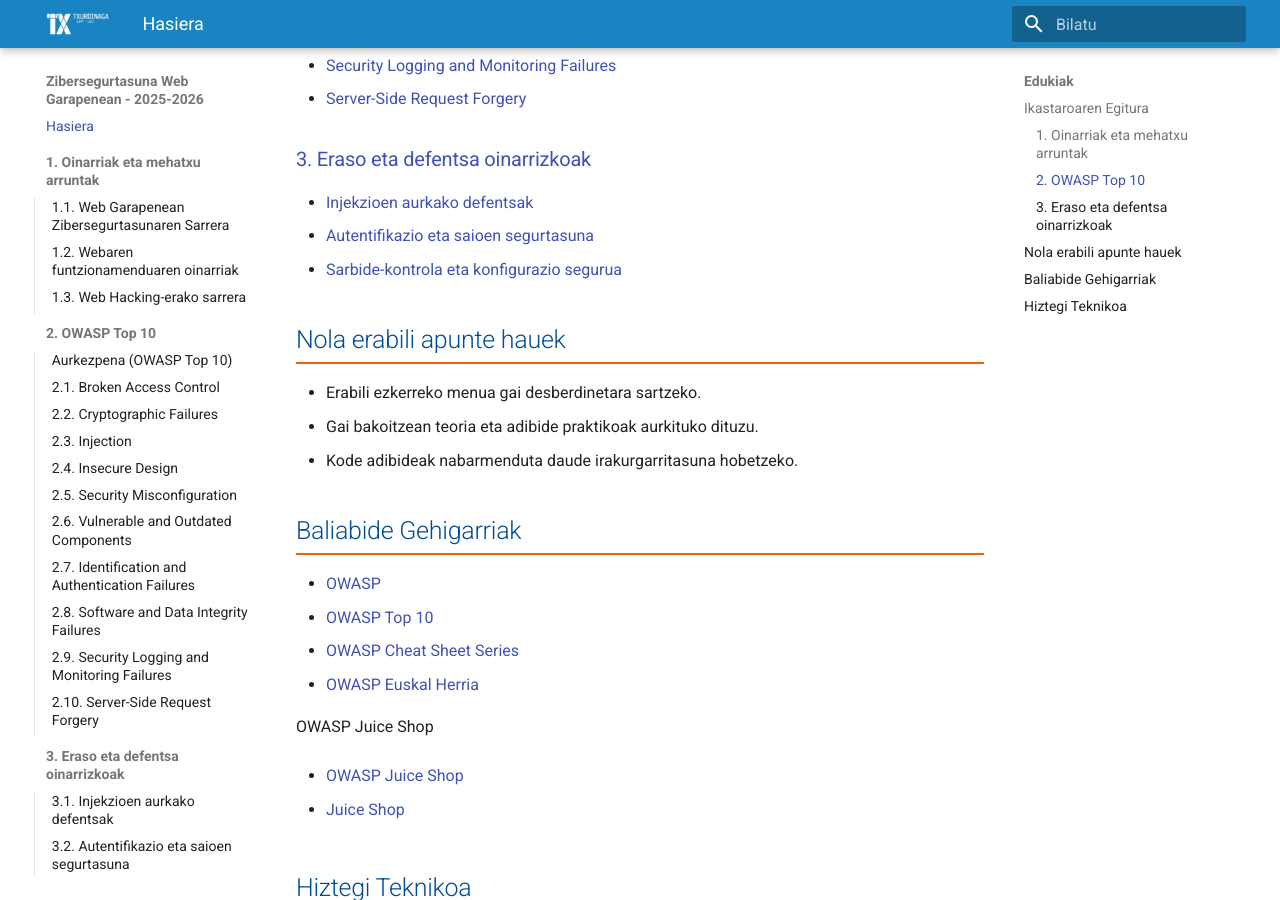
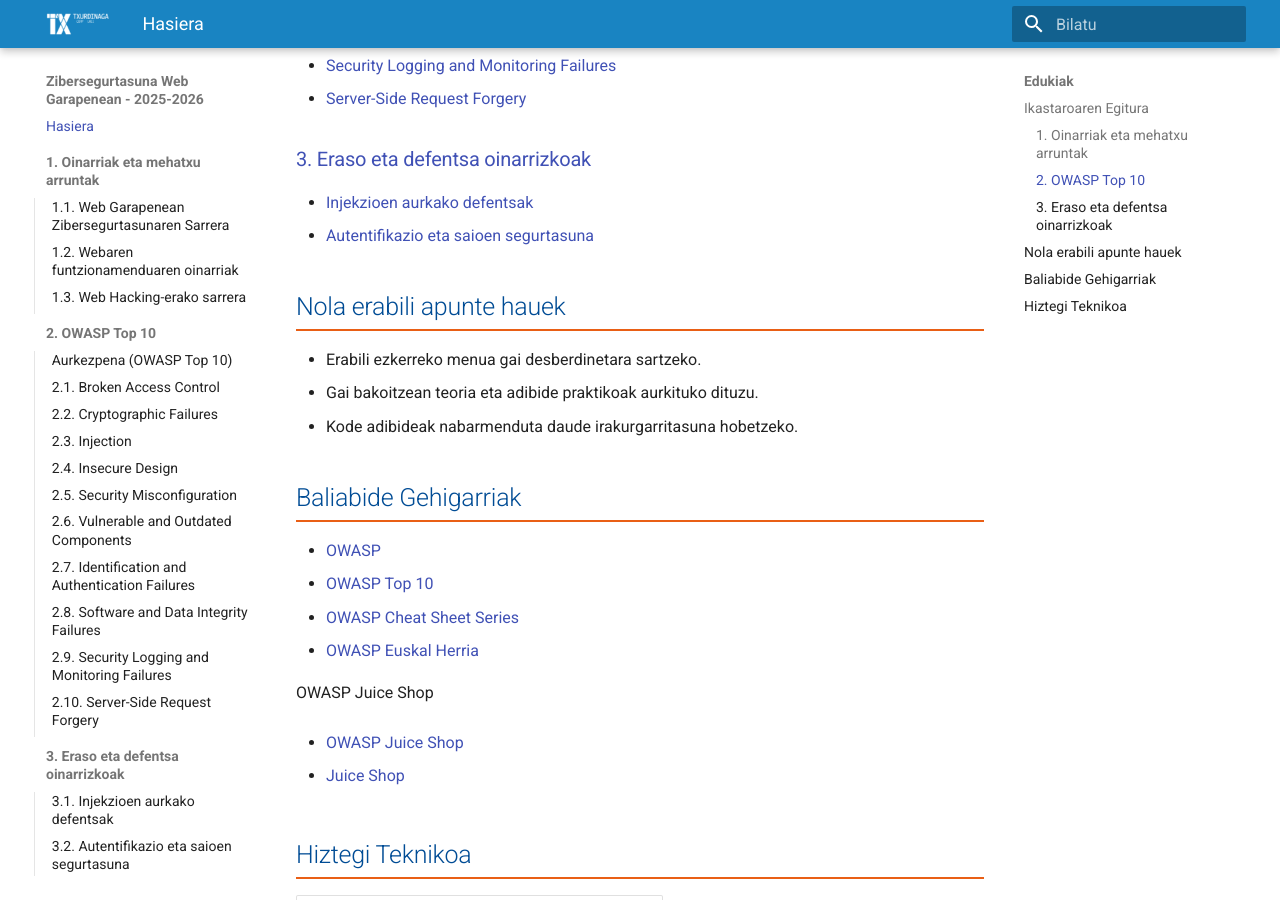
Before and after one commit to martinezjone/ziber_apunteak, an MkDocs documentation site: the page built from docs/index.md, in a window 1280 px wide and 900 px high, scrolled down 821 px. Built offline with MkDocs 1.6.1 and Material for MkDocs 9.7.7, drawn with Linux system fonts in a browser that asks for light colours.

```diff
--- a/docs/index.md
+++ b/docs/index.md
@@ -25,9 +25,9 @@ Ongi etorri Web Garapenerako Zibersegurtasunaren apunteetara. Material honek seg
 ### [3. Eraso eta defentsa oinarrizkoak](eraso_defentsak/injekzioak/)
 - [Injekzioen aurkako defentsak](eraso_defentsak/injekzioak/)
 - [Autentifikazio eta saioen segurtasuna](eraso_defentsak/autentifikazioa/)
-- [Sarbide-kontrola eta konfigurazio segurua](eraso_defentsak/sarbide_kontrola/)
+<!-- - [Sarbide-kontrola eta konfigurazio segurua](eraso_defentsak/sarbide_kontrola/)
 
-<!-- ### [4. Datuen babesa eta tresna praktikoak](datu_babesa/datu_sentikorrak/)
+ ### [4. Datuen babesa eta tresna praktikoak](datu_babesa/datu_sentikorrak/)
 - [Datu sentikorren babesa](datu_babesa/datu_sentikorrak/)
 - [APIen eta dependentzien segurtasuna](datu_babesa/api_segurtasuna/)
 - [Tresna praktikoen sarrera](datu_babesa/tresnak/) -->
--- a/mkdocs.yml
+++ b/mkdocs.yml
@@ -58,7 +58,7 @@ nav:
   - '3. Eraso eta defentsa oinarrizkoak':
     - '3.1. Injekzioen aurkako defentsak': eraso_defentsak/injekzioak.md
     - '3.2. Autentifikazio eta saioen segurtasuna': eraso_defentsak/autentifikazioa.md
-    - '3.3. Sarbide-kontrola eta konfigurazio segurua': eraso_defentsak/sarbide_kontrola.md
+  # - '3.3. Sarbide-kontrola eta konfigurazio segurua': eraso_defentsak/sarbide_kontrola.md
   # - '4. Datuen babesa eta tresna praktikoak':
   #   - '4.1. Datu sentikorren babesa': datu_babesa/datu_sentikorrak.md
   #   - '4.2. APIen eta dependentzien segurtasuna': datu_babesa/api_segurtasuna.md
```
Also changed, not shown: site/eraso_defentsak/autentifikazioa/index.html, site/search/search_index.json.
